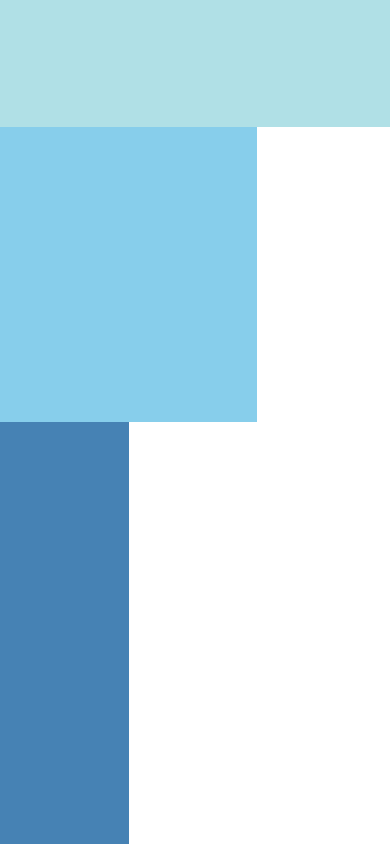
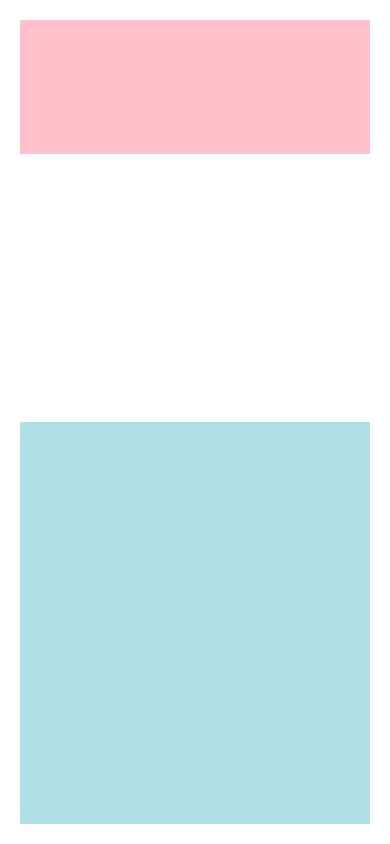
Before and after one commit to Fatima-Zahrae-Acharki/NativeBrief, a React Native app: screen / in a window 390 px wide. Built offline with nearby package versions, Linux system fonts and the light colour scheme.

Commit message:
layout with flexbox :flex

```diff
--- a/App.tsx
+++ b/App.tsx
@@ -3,7 +3,7 @@ import {StyleSheet, Text, View} from 'react-native';
 
 
 
-//styles
+/////////////////////////styles
 
 // const LotsOfStyles = () => {
 //   return (
@@ -35,9 +35,10 @@ import {StyleSheet, Text, View} from 'react-native';
 
 
 
-//height and width
 
-//fixed dimentions
+/////////////////////////////////height and width
+
+//////fixed dimentions
 
 // const FixedDimentionsBasics = () => {
 //   return (
@@ -70,7 +71,7 @@ import {StyleSheet, Text, View} from 'react-native';
 // export default FixedDimentionsBasics;
 
 
-//flex dimentions
+//////flex dimentions
 
 // const FlexDimensionsBasics = () => {
 //   return (
@@ -88,33 +89,68 @@ import {StyleSheet, Text, View} from 'react-native';
 
 
 
-//percentage dimensions
+//////percentage dimensions
 
-const PercentageDimensionsBasics = () => {
+// const PercentageDimensionsBasics = () => {
+//   return (
+//     <View style={{height: '100%'}}>
+//       <View
+//         style={{
+//           height: '15%',
+//           backgroundColor: 'powderblue',
+//         }}
+//       />
+//       <View
+//         style={{
+//           width: '66%',
+//           height: '35%',
+//           backgroundColor: 'skyblue',
+//         }}
+//       />
+//       <View
+//         style={{
+//           width: '33%',
+//           height: '50%',
+//           backgroundColor: 'steelblue',
+//         }}
+//       />
+//     </View>
+//   );
+// };
+
+// export default PercentageDimensionsBasics;
+
+
+
+
+//////////////////////////////layout with flexbox
+
+
+//flex
+
+const Flex = () => {
   return (
-    <View style={{height: '100%'}}>
-      <View
-        style={{
-          height: '15%',
-          backgroundColor: 'powderblue',
-        }}
-      />
-      <View
-        style={{
-          width: '66%',
-          height: '35%',
-          backgroundColor: 'skyblue',
-        }}
-      />
-      <View
-        style={{
-          width: '33%',
-          height: '50%',
-          backgroundColor: 'steelblue',
-        }}
-      />
+    <View
+      style={[
+        styles.container,
+        {
+          //row will appear vertically
+          // flexDirection: 'row',
+          flexDirection: 'column',//horizontally
+        },
+      ]}>
+      <View style={{flex: 1, backgroundColor: 'pink'}} />
+      <View style={{flex: 2, backgroundColor: 'white'}} />
+      <View style={{flex: 3, backgroundColor: 'powderblue'}} />
     </View>
   );
 };
 
-export default PercentageDimensionsBasics;
+const styles = StyleSheet.create({
+  container: {
+    flex: 1,
+    padding: 20,
+  },
+});
+
+export default Flex;
```
